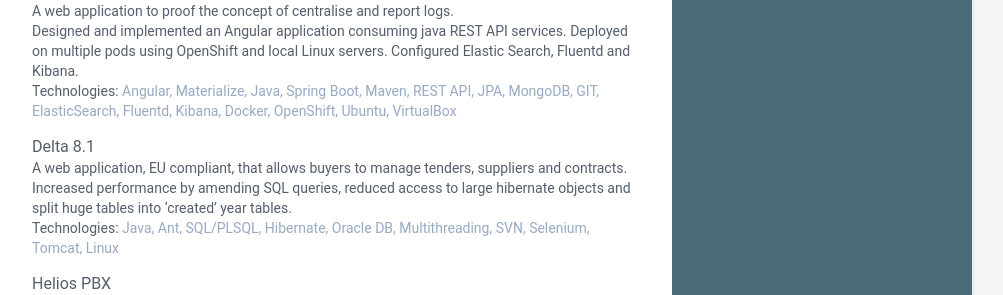
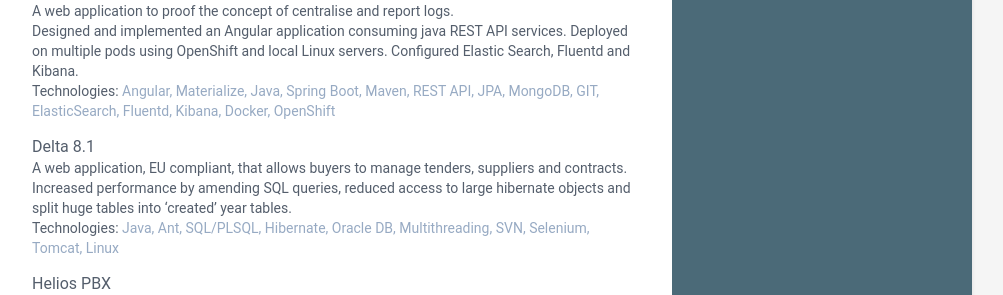
Before and after one commit to kmponis/kmponis.github.io, a Jekyll site: the page built from index.html, in a window 1280 px wide. Shown: the part 1720-2015 px from the top of the page, without its empty margins (168-1171 px from the left). Built offline with Jekyll 4.4.1, drawn with Linux system fonts in a browser that asks for light colours.

Commit message:
Small amendments on EFK Proof of Concept

```diff
--- a/_data/data.yml
+++ b/_data/data.yml
@@ -185,7 +185,7 @@
           Deployed on multiple pods using OpenShift and local Linux servers.
           Configured Elastic Search, Fluentd and Kibana.
         technologies: Angular, Materialize, Java, Spring Boot, Maven, REST API, JPA, MongoDB,
-          GIT, ElasticSearch, Fluentd, Kibana, Docker, OpenShift, Ubuntu, VirtualBox
+          GIT, ElasticSearch, Fluentd, Kibana, Docker, OpenShift
 
       - title: Delta 8.1
         location:
```
